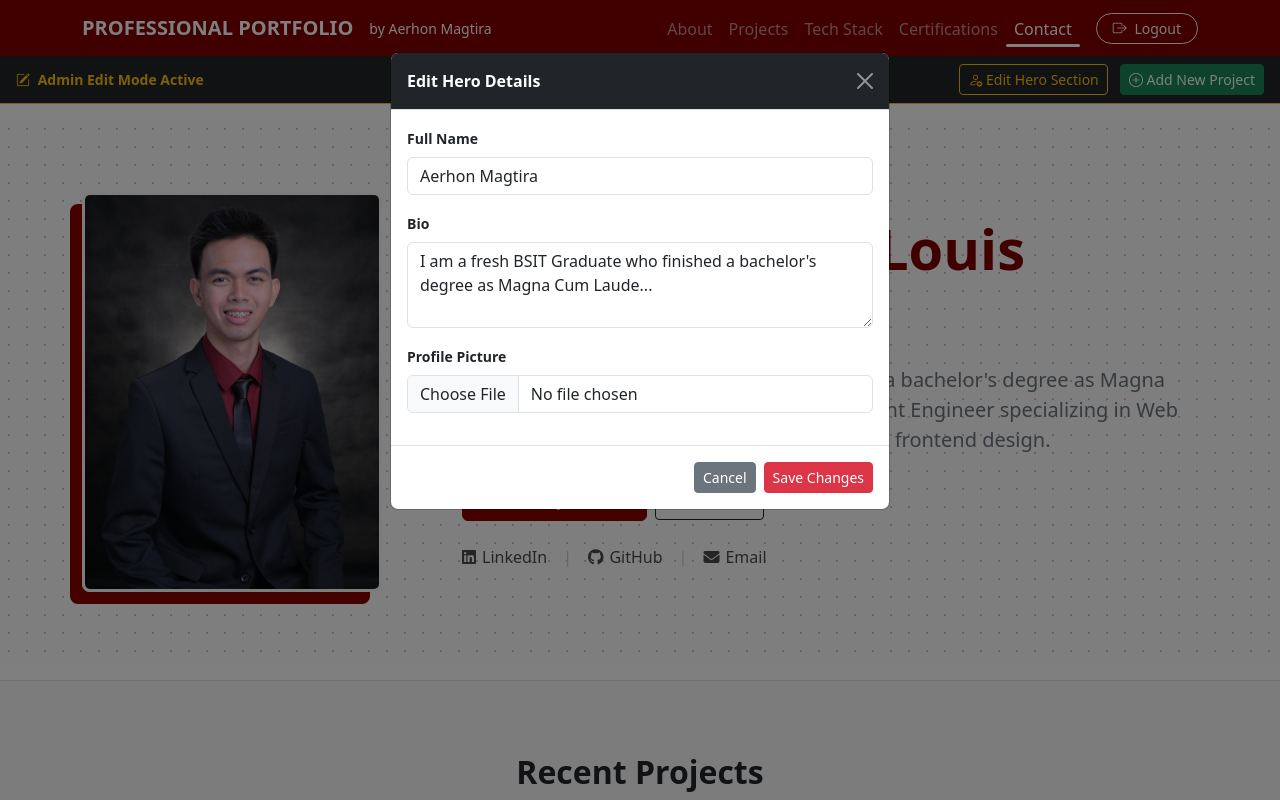
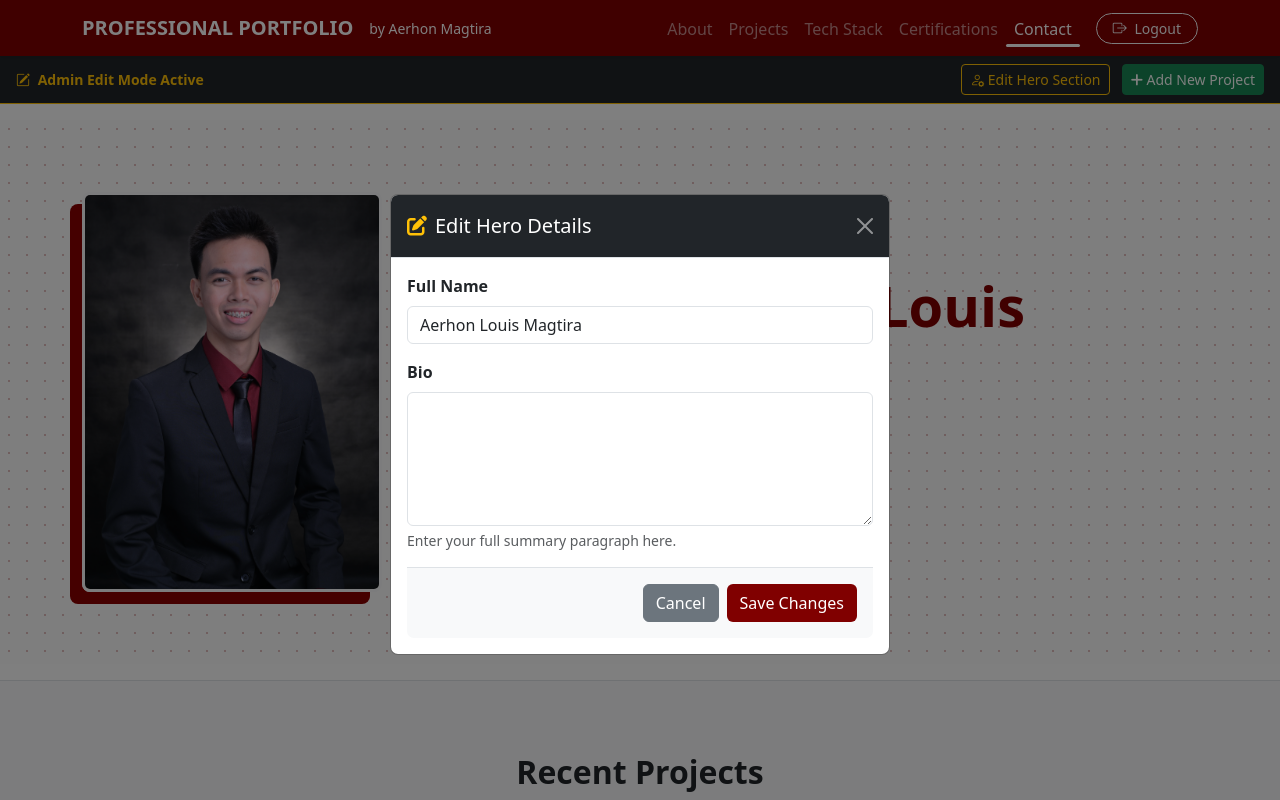
Before and after one commit to Aerhonico/First_Task, a CodeIgniter app: page /portfolio-project/ in a window 1280 px wide, after a click on "Edit Hero Section". Run offline with CodeIgniter, Linux system fonts and the light colour scheme; a user stored in the database is signed in; data comes from the database, SQL or seed files in the repository; tables that the repository leaves empty or names only in its code hold one stand-in row (values such as "Sample post").

Commit message:
dynamic name, bio

```diff
--- a/application/controllers/Home.php
+++ b/application/controllers/Home.php
@@ -5,8 +5,9 @@ class Home extends CI_Controller {
 
     public function __construct() {
         parent::__construct();
-        // Load the model to handle database queries
-        $this->load->model('Project_model');
+        // Load helpers, libraries, and models
+        $this->load->library('session');$this->load->helper(array('form', 'url'));
+        $this->load->database();$this->load->model('Project_model');
     }
 
     /**
@@ -16,43 +17,97 @@ class Home extends CI_Controller {
         $data['page_title'] = 'My Portfolio | First task';
 
         // Fetch projects from MySQL using Project_model
-        $data['projects'] = $this->Project_model->get_all_projects();
+        $data['projects'] =$this->Project_model->get_all_projects();
 
         // Fetch certifications
-        $data['certifications'] = $this->db->get('certifications')->result_array();
+        $data['certifications'] =$this->db->get('certifications')->result_array();
 
-        // Load the Bootstrap 5 view and pass data
-        $this->load->view('home', $data);
+        // Get profile details from user_profile table
+        $data['hero'] =$this->db->get_where('user_profile', array('id' => 1))->row_array();
+
+        // Get user account details from users table
+        $data['user'] =$this->db->get_where('users', array('id' => 1))->row_array();
+
+        // Load the Bootstrap 5 view and pass all data once
+        $this->load->view('home',$data);
     }
 
     /**
-     * Processes the contact form submission
+     * Updates Hero section profile details
      */
-    public function send_message() {
-        // Set form validation rules
-        $this->form_validation->set_rules('sender_name', 'Name', 'required|trim|max_length[100]');
-        $this->form_validation->set_rules('sender_email', 'Email', 'required|trim|valid_email');
-        $this->form_validation->set_rules('subject', 'Subject', 'required|trim|max_length[200]');
-        $this->form_validation->set_rules('message_text', 'Message', 'required|trim');
+    public function update_hero() {
+        if (!$this->session->userdata('logged_in')) {
+            redirect('login');
+            return;
+        }
 
-        if ($this->form_validation->run() == FALSE) {
-            // Validation failed — reload the homepage with error messages
-            $this->index();
-        } else {
-            // Validation passed — save contact message to database
-            $formData = array(
-                'sender_name'  => $this->input->post('sender_name', TRUE),
-                'sender_email' => $this->input->post('sender_email', TRUE),
-                'subject'      => $this->input->post('subject', TRUE),
-                'message_text' => $this->input->post('message_text', TRUE),
-                'created_at'   => date('Y-m-d H:i:s')
-            );
+        $full_name = $this->input->post('full_name');
+        $bio       = $this->input->post('bio');
 
-            // Insert into 'messages' table (if created) or display success
-            $this->db->insert('messages', $formData);
+        $update_data = array(
+            'full_name' => $full_name,
+            'bio'       => $bio
+        );
 
-            $this->session->set_flashdata('success', 'Thank you! Your message has been sent successfully.');
-            redirect('home#contact');
+        // Handle Profile Picture Upload
+        if (!empty($_FILES['profile_img']['name'])) {
+            $config['upload_path']   = './assets/images/';
+            $config['allowed_types'] = 'jpg|jpeg|png|webp';
+            $config['file_name']     = 'profile_' . time();
+
+            $this->load->library('upload', $config);
+
+            if ($this->upload->do_upload('profile_img')) {
+                $upload_data = $this->upload->data();
+                $update_data['profile_img'] = $upload_data['file_name'];
+            }
         }
+
+        // Force update row ID 1 in user_profile
+        $this->db->where('id', 1);
+        $this->db->update('user_profile', $update_data);
+
+        $this->session->set_flashdata('success', 'Hero section updated successfully!');
+        redirect(''); // Refresh page
     }
+
+    public function add_project() {
+        if (!$this->session->userdata('logged_in')) {
+            redirect('login');
+            return;
+        }
+
+        $title       = $this->input->post('title');
+        $description = $this->input->post('description');
+        $tech_stack        = $this->input->post('tech_stack');
+        $image_name  = 'default_project.jpg';
+
+        // Handle Image Upload
+        if (!empty($_FILES['project_img']['name'])) {
+            $config['upload_path']   = './assets/images/';
+            $config['allowed_types'] = 'jpg|jpeg|png|webp';
+            $config['file_name']     = 'proj_' . time();
+
+            $this->load->library('upload', $config);
+
+            if ($this->upload->do_upload('project_img')) {
+                $upload_data = $this->upload->data();
+                $image_name  = $upload_data['file_name'];
+            }
+        }
+
+        $project_data = array(
+            'title'       => $title,
+            'description' => $description,
+            'tech_stack'  => $tech_stack,
+            'image'       => $image_name, // Adjust column name if your DB uses 'project_img' or 'photo'
+            'created_at'  => date('Y-m-d H:i:s')
+        );
+
+        $this->db->insert('projects', $project_data);
+
+        $this->session->set_flashdata('success', 'New project added successfully!');
+        redirect(''); // Refresh page
+    }
+
 }
--- a/application/controllers/Ojt.php
+++ b/application/controllers/Ojt.php
@@ -42,7 +42,7 @@ class Ojt extends CI_Controller {
                 'time_in'        => $this->input->post('time_in'),
                 'time_out'       => $this->input->post('time_out'),
                 'hours_rendered' => max(0, $hours),
-                'task_summary'   => $this->input->post('task_summary', TRUE),
+                'task_summary'   => trim($this->input->post('task_summary', TRUE)),
                 'status'         => 'Approved'
             );
 
--- a/application/views/home.php
+++ b/application/views/home.php
@@ -169,6 +169,7 @@
 
 <body data-bs-spy="scroll" data-bs-target="#mainNavbar" data-bs-offset="100" tabindex="0">
 
+<div class="sticky-top style="z-index: 1030;">
 <!-- Red Navigation Bar -->
 <nav class="navbar navbar-expand-lg navbar-dark custom-sdca-nav sticky-top shadow-sm" id="mainNavbar">
   <div class="container">
@@ -218,11 +219,12 @@
         <i class="bi bi-person-gear"></i> Edit Hero Section
       </button>
       <button class="btn btn-sm btn-success" data-bs-toggle="modal" data-bs-target="#addProjectModal">
-        <i class="bi bi-plus-circle"></i> Add New Project
+        <i class="fa-solid fa-plus"></i> Add New Project
       </button>
     </div>
   </div>
 <?php endif; ?>
+</div>
 
 <!-- Hero Section -->
 <header id="about" class="py-3 bg-white border-bottom">
@@ -241,11 +243,12 @@
 
             <!-- Right Column: Text & Buttons -->
             <div class="col-12 col-md-8">
-                <h1 class="display-4 fw-bold mb-3">Hi, I'm <span class="text-sdca-red">Aerhon Louis Magtira</span></h1>
+            <h1 class="display-4 fw-bold">
+                    Hi, I'm <span class="text-sdca-red"><?php echo htmlspecialchars($hero['full_name'] ?? 'Aerhon Louis Magtira'); ?></span>
+                </h1>
 
-                <p class="lead text-secondary mb-4">
-                    I am a fresh BSIT Graduate who just finished a bachelor's degree as Magna Cum Laude.
-                    I am currently a Web Development Engineer specializing in Web Applications, PHP, CodeIgniter 3, and modern frontend design.
+                <p class="lead text-muted my-3">
+                    <?php echo htmlspecialchars($hero['bio'] ?? ''); ?>
                 </p>
 
                 <!-- SDCA Styled Buttons -->
@@ -282,38 +285,58 @@
             </div>
         </div>
 
-            <?php if($this->session->userdata('logged_in')): ?>
-            <div class="modal fade" id="editHeroModal" tabindex="-1">
-            <div class="modal-dialog">
+            <!-- EDIT HERO MODAL -->
+            <div class="modal fade" id="editHeroModal" tabindex="-1" aria-labelledby="editHeroModalLabel" aria-hidden="true">
+                <div class="modal-dialog modal-dialog-centered">
                     <div class="modal-content">
+                    <form action="<?php echo base_url('home/update_hero'); ?>" method="POST" enctype="multipart/form-data">
                             <div class="modal-header bg-dark text-white">
-                    <h5 class="modal-title fs-6 fw-bold">Edit Hero Details</h5>
-                    <button type="button" class="btn-close btn-close-white" data-bs-dismiss="modal"></button>
+                                <h5 class="modal-title" id="editHeroModalLabel">
+                                    <i class="fa-solid fa-pen-to-square text-warning me-2"></i>Edit Hero Details
+                                </h5>
+                                <button type="button" class="btn-close btn-close-white" data-bs-dismiss="modal" aria-label="Close"></button>
                             </div>
-                <form action="<?= base_url('admin/update_hero'); ?>" method="POST" enctype="multipart/form-data">
+
                             <div class="modal-body">
+                                <!-- FULL NAME -->
                                 <div class="mb-3">
-                        <label class="form-label small fw-bold">Full Name</label>
-                        <input type="text" name="name" class="form-control" value="Aerhon Magtira">
+                                    <label class="form-label fw-bold">Full Name</label>
+                                    <input type="text" name="full_name" class="form-control"
+                                        value="<?php echo htmlspecialchars($hero['full_name'] ?? 'Aerhon Louis Magtira', ENT_QUOTES, 'UTF-8'); ?>" required>
                                 </div>
+
+                                <!-- BIO / DESCRIPTION -->
                                 <div class="mb-3">
-                        <label class="form-label small fw-bold">Bio</label>
-                        <textarea name="bio" class="form-control" rows="3">I am a fresh BSIT Graduate who finished a bachelor's degree as Magna Cum Laude...</textarea>
+                                    <label class="form-label fw-bold">Bio</label>
+                                    <textarea name="bio" id="heroBioInput" class="form-control" rows="5" required><?php
+                                        if (isset($hero['bio'])) {
+                                            echo htmlspecialchars($hero['bio'], ENT_QUOTES, 'UTF-8');
+                                        } elseif (isset($user['bio'])) {
+                                            echo htmlspecialchars($user['bio'], ENT_QUOTES, 'UTF-8');
+                                        } elseif (isset($profile['bio'])) {
+                                            echo htmlspecialchars($profile['bio'], ENT_QUOTES, 'UTF-8');
+                                        }
+                                    ?></textarea>
+                                    <div class="form-text">Enter your full summary paragraph here.</div>
                                 </div>
+
+                                <!-- PROFILE PICTURE UPLOAD
                                 <div class="mb-3">
-                        <label class="form-label small fw-bold">Profile Picture</label>
-                        <input type="file" name="profile_img" class="form-control">
+                                    <label class="form-label fw-bold">Profile Picture</label>
+                                    <input type="file" name="profile_img" class="form-control" accept="image/*">
+                                    <small class="text-muted">Leave blank if you do not want to change the current photo.</small>
                                 </div>
+                            </div> -->
+
+                            <div class="modal-footer bg-light">
+                                <button type="button" class="btn btn-secondary" data-bs-dismiss="modal">Cancel</button>
+                                <button type="submit" class="btn text-white" style="background-color: #800000;">Save Changes</button>
                             </div>
-                    <div class="modal-footer">
-                    <button type="button" class="btn btn-secondary btn-sm" data-bs-dismiss="modal">Cancel</button>
-                    <button type="submit" class="btn btn-danger btn-sm">Save Changes</button>
-                    </div>
+
                         </form>
                     </div>
                 </div>
             </div>
-            <?php endif; ?>
 
         </div>
     </div>
@@ -774,5 +797,75 @@
         });
     });
 </script>
+
+<script>
+document.addEventListener('DOMContentLoaded', function () {
+    var editModal = document.getElementById('editHeroModal');
+    if (editModal) {
+        editModal.addEventListener('show.bs.modal', function () {
+            var bioInput = document.getElementById('heroBioInput');
+
+            // If the textarea is empty, grab the paragraph text directly from the hero section on screen
+            if (!bioInput.value.trim()) {
+                var heroParagraph = document.querySelector('#about p') || document.querySelector('.hero-section p');
+                if (heroParagraph) {
+                    bioInput.value = heroParagraph.innerText.trim();
+                }
+            }
+        });
+    }
+});
+</script>
+
+<!-- ADD NEW PROJECT MODAL -->
+<div class="modal fade" id="addProjectModal" tabindex="-1" aria-labelledby="addProjectModalLabel" aria-hidden="true">
+    <div class="modal-dialog modal-dialog-centered">
+        <div class="modal-content">
+            <form action="<?php echo base_url('home/add_project'); ?>" method="POST" enctype="multipart/form-data">
+
+                <div class="modal-header bg-dark text-white">
+                    <h5 class="modal-title" id="addProjectModalLabel">
+                        <i class="fa-solid fa-plus text-success me-2"></i>Add New Project
+                    </h5>
+                    <button type="button" class="btn-close btn-close-white" data-bs-dismiss="modal" aria-label="Close"></button>
+                </div>
+
+                <div class="modal-body">
+                    <!-- TITLE -->
+                    <div class="mb-3">
+                        <label class="form-label fw-bold">Project Title</label>
+                        <input type="text" name="title" class="form-control" placeholder="e.g. JustiFi App" required>
+                    </div>
+
+                    <!-- DESCRIPTION -->
+                    <div class="mb-3">
+                        <label class="form-label fw-bold">Description</label>
+                        <textarea name="description" class="form-control" rows="3" placeholder="Brief details about the project..." required></textarea>
+                    </div>
+
+                    <!-- TECH STACK (Comma Separated) -->
+                    <div class="mb-3">
+                        <label class="form-label fw-bold">Tech Stack / Tags</label>
+                        <input type="text" name="tags" class="form-control" placeholder="e.g. PHP, MySQL, Bootstrap 5">
+                        <div class="form-text">Separate tags with commas.</div>
+                    </div>
+
+                    <!-- PROJECT IMAGE -->
+                    <div class="mb-3">
+                        <label class="form-label fw-bold">Project Image / Banner</label>
+                        <input type="file" name="project_img" class="form-control" accept="image/*" required>
+                    </div>
+                </div>
+
+                <div class="modal-footer bg-light">
+                    <button type="button" class="btn btn-secondary" data-bs-dismiss="modal">Cancel</button>
+                    <button type="submit" class="btn btn-success">Save Project</button>
+                </div>
+
+            </form>
+        </div>
+    </div>
+</div>
+
 </body>
 </html>
```
Also changed, not shown: assets/images/proj_1787551211.png (added), assets/images/proj_1787551411.png (added), assets/images/proj_1787551464.png (added), assets/images/proj_1787551527.png (added). Lines whose indentation alone changed are shown as unchanged.
